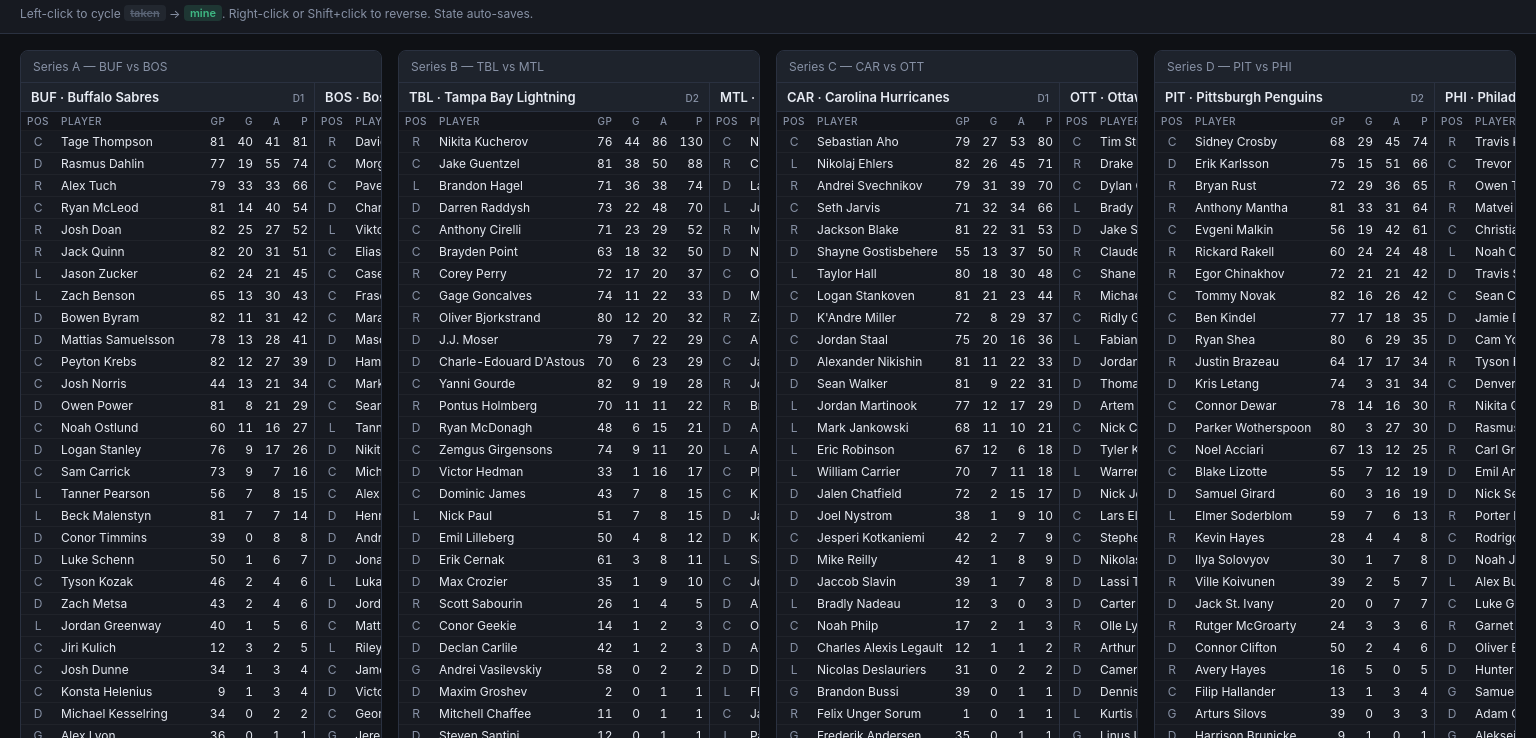
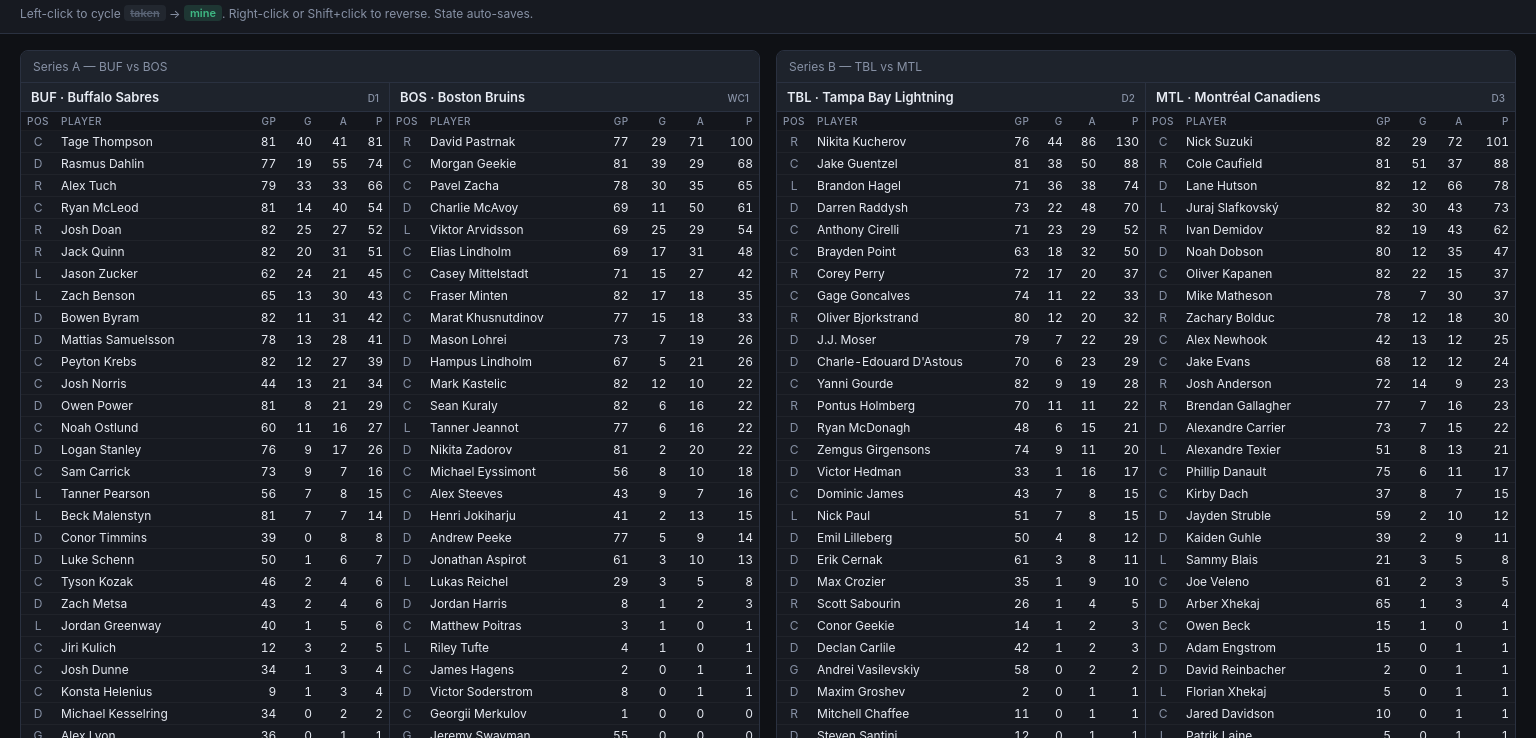
Before and after one commit to dadmobile/drafttrax, a website: page index.html in a window 1536 px wide. Shown: the part 46-784 px from the top of the page. Drawn offline with Linux system fonts and the light colour scheme.

```diff
--- a/styles.css
+++ b/styles.css
@@ -89,7 +89,7 @@ main#board {
   padding: 16px 20px 80px;
 }
 @media (min-width: 1400px) {
-  main#board { grid-template-columns: repeat(4, minmax(0, 1fr)); }
+  main#board { grid-template-columns: repeat(2, minmax(0, 1fr)); }
 }
 @media (max-width: 800px) {
   main#board { grid-template-columns: 1fr; }
```
